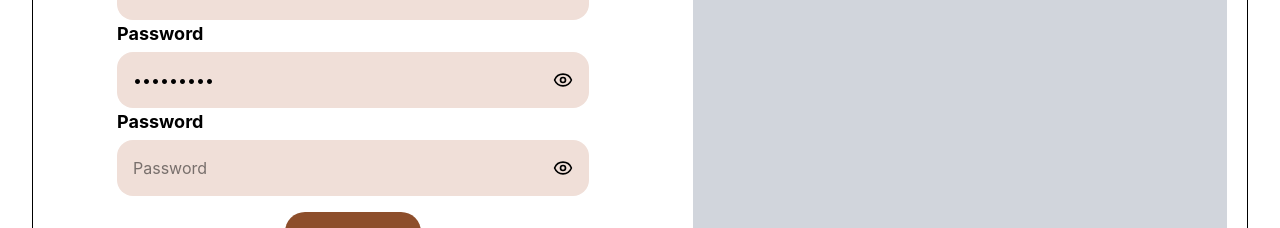
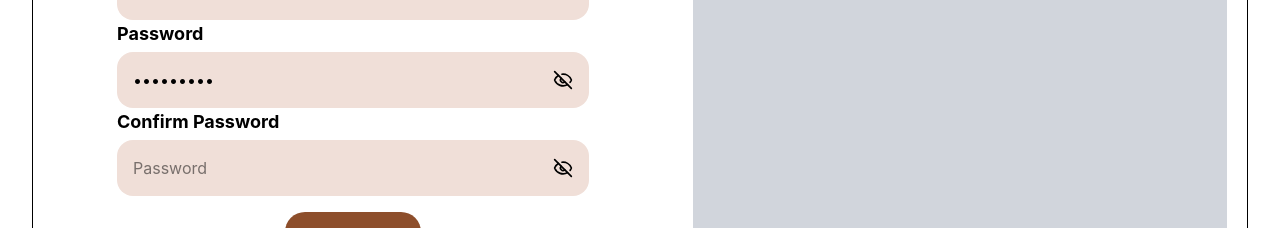
Before and after one commit to ngkhanggg/kho-ai, a React (Vite) app in the folder frontend/: page /signup in a window 1280 px wide. Shown: the part 513-741 px from the top of the page. Built offline with nearby package versions, Linux system fonts and the light colour scheme.

Commit message:
chore(auth-ui): fixed inverted eyes icon

```diff
--- a/frontend/src/features/auth/SignInPage.tsx
+++ b/frontend/src/features/auth/SignInPage.tsx
@@ -63,7 +63,7 @@ export default function SignInPage() {
                                         aria-label={showPassword ? "Hide password" : "Show password"}
                                         className="absolute right-4 top-1/2 -translate-y-1/2"
                                     >
-                                        {showPassword ? <EyeOff size={20} /> : <Eye size={20} />}
+                                        {showPassword ? <Eye size={20} /> : <EyeOff size={20} />}
                                     </button>
                                 </div>
                             </div>
--- a/frontend/src/features/auth/SignUpPage.tsx
+++ b/frontend/src/features/auth/SignUpPage.tsx
@@ -84,13 +84,13 @@ export default function SignUnPage() {
                                     aria-label={showPassword ? "Hide password" : "Show password"}
                                     className="absolute right-4 top-1/2 -translate-y-1/2"
                                 >
-                                    {showPassword ? <EyeOff size={20} /> : <Eye size={20} />}
+                                    {showPassword ? <Eye size={20} /> : <EyeOff size={20} />}
                                 </button>
                             </div>
                         </div>
 
                         <div className="flex flex-col gap-1">
-                                <label htmlFor="form-password" className="font-bold text-lg">Password</label>                                <div className="relative">
+                                <label htmlFor="form-password" className="font-bold text-lg">Confirm Password</label>                                <div className="relative">
                                 <input
                                     id="form-password"
                                     type={showCPassword ? "text" : "password"}
@@ -104,7 +104,7 @@ export default function SignUnPage() {
                                     aria-label={showCPassword ? "Hide password" : "Show password"}
                                     className="absolute right-4 top-1/2 -translate-y-1/2"
                                 >
-                                    {showCPassword ? <EyeOff size={20} /> : <Eye size={20} />}
+                                    {showCPassword ? <Eye size={20} /> : <EyeOff size={20} />}
                                 </button>
                             </div>
                         </div>
```
Also changed, not shown: 1 other file (tests, documents, lock files or other folders).
